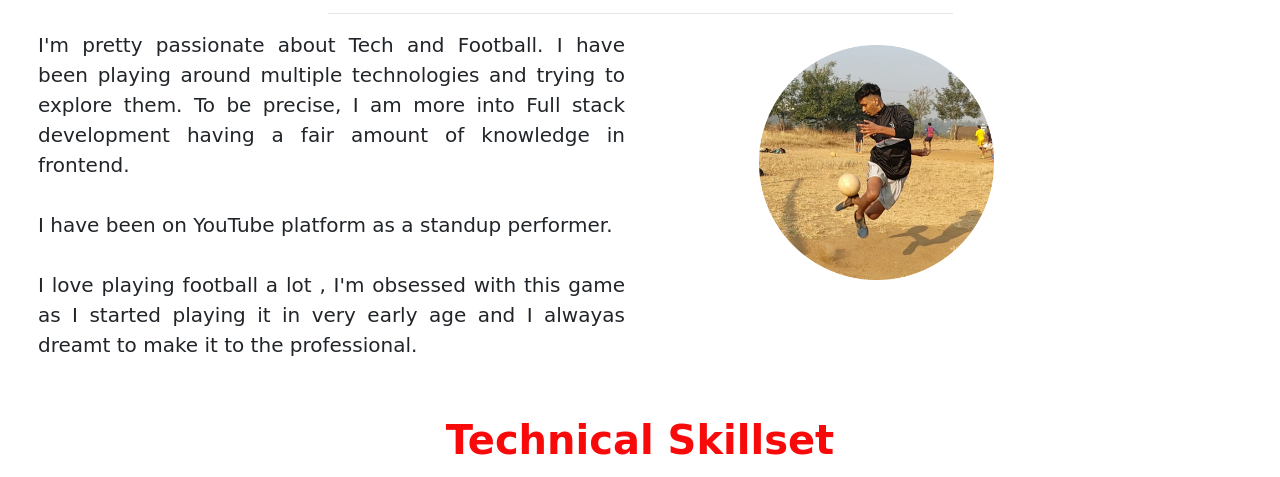
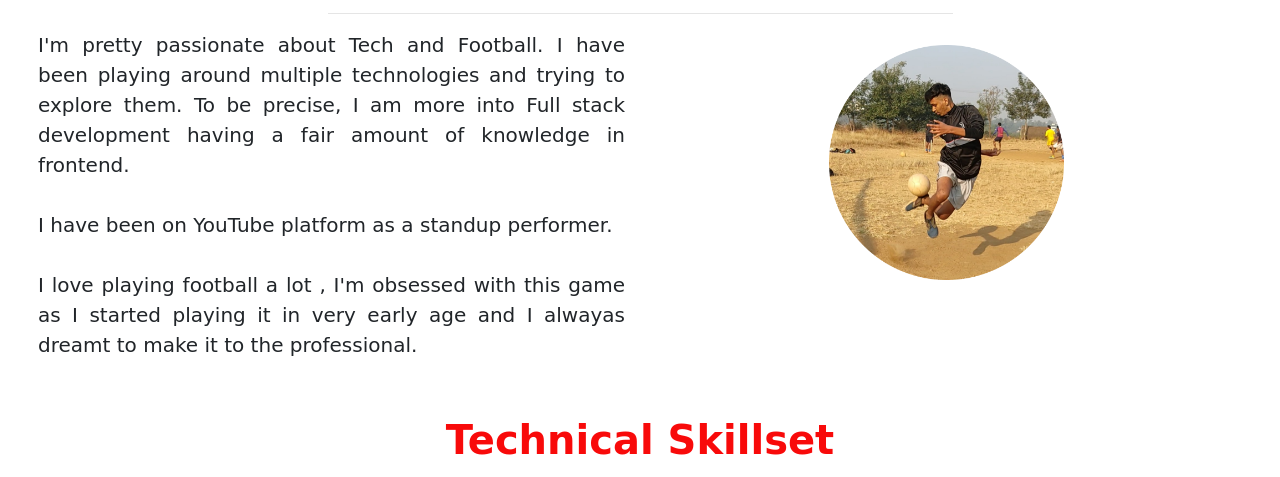
Before and after one commit to omkarkamble1109/Portfolio, a plain HTML site: page index.html in a window 1280 px wide. Shown: the part 686-1163 px from the top of the page. Drawn offline with nearby package versions, Linux system fonts and the light colour scheme.

Commit message:
Personal Commit

```diff
--- a/index.html
+++ b/index.html
@@ -145,7 +145,7 @@
         width: 40%;
         display: block;
         margin-left: auto;
-        transform: translate(100px, 15px);
+        transform: translate(170px, 15px);
 
 
     }
```
